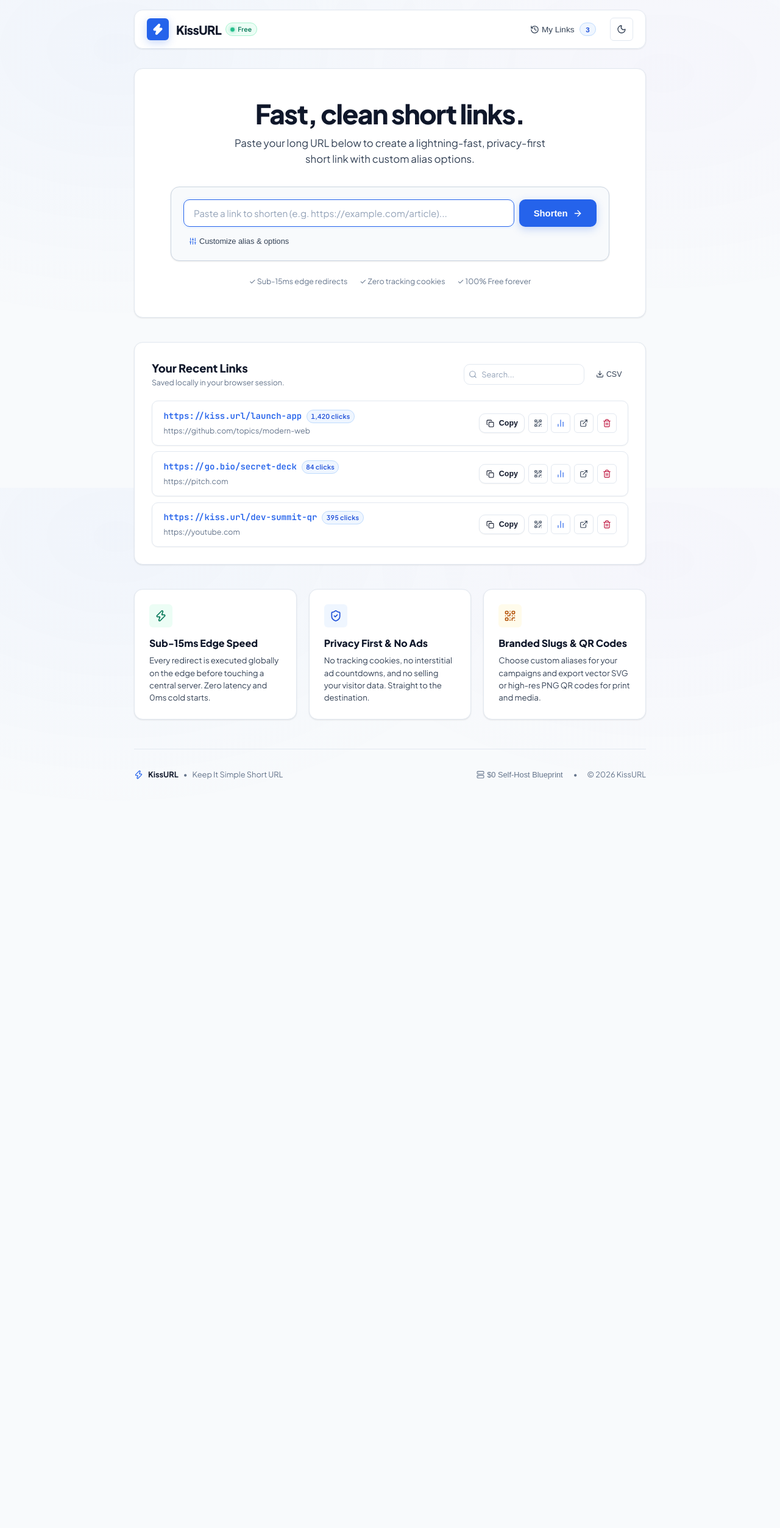
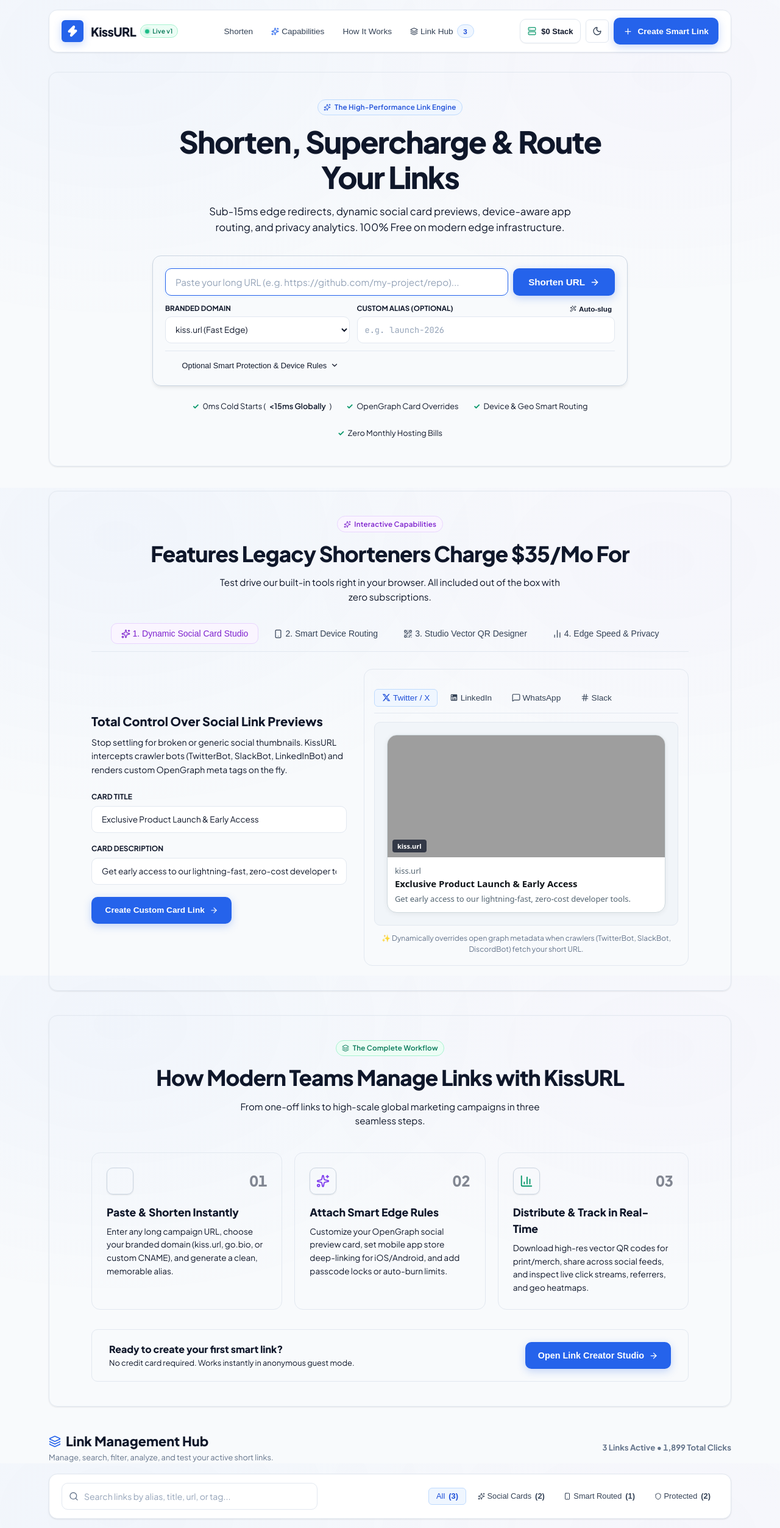
Before and after one commit to abhijeetbafna/kiss-url, a React (Vite) app: page / in a window 1280 px wide. Shown: the top 2506 px of the page at 61% size. Before the commit the page ends 1329 px from the top, so only its background shows below. Built offline with nearby package versions, Linux system fonts and the light colour scheme; grey boxes are pictures that could not be loaded.

Commit message:
feat: complete product with contextual information architecture, all features preserved, and unified design system

```diff
--- a/src/App.jsx
+++ b/src/App.jsx
@@ -1,16 +1,20 @@
 import React, { useState, useEffect } from 'react';
 import Navbar from './components/Navbar';
-import ShortenerHero from './components/ShortenerHero';
-import RecentLinks from './components/RecentLinks';
+import LandingHero from './components/LandingHero';
+import ProductDemos from './components/ProductDemos';
+import WorkflowSection from './components/WorkflowSection';
+import LinkList from './components/LinkList';
 import TrustFeatures from './components/TrustFeatures';
 import Footer from './components/Footer';
 
+import LinkCreatorModal from './components/LinkCreatorModal';
 import QRCodeModal from './components/QRCodeModal';
 import AnalyticsModal from './components/AnalyticsModal';
-import LinkCreatorModal from './components/LinkCreatorModal';
+import SimulatorModal from './components/SimulatorModal';
 import ZeroCostDeployModal from './components/ZeroCostDeployModal';
 
 import { getStoredLinks, createLink, deleteLink } from './services/storageService';
+import { Layers } from 'lucide-react';
 
 export default function App() {
   const [links, setLinks] = useState([]);
@@ -20,10 +24,12 @@
     return localStorage.getItem('kissurl_theme') || 'light';
   });
 
-  // Modal controllers
+  // Modal states for deep specialized tools
+  const [isCreateModalOpen, setIsCreateModalOpen] = useState(false);
+  const [createInitialData, setCreateInitialData] = useState(null);
   const [activeQRLink, setActiveQRLink] = useState(null);
   const [activeAnalyticsLink, setActiveAnalyticsLink] = useState(null);
-  const [customizeModalLink, setCustomizeModalLink] = useState(null);
+  const [activeSimulatorLink, setActiveSimulatorLink] = useState(null);
   const [isDeployModalOpen, setIsDeployModalOpen] = useState(false);
 
   useEffect(() => {
@@ -44,6 +50,8 @@
     loadData();
   }, []);
 
+  const totalClicks = links.reduce((sum, l) => sum + (l.clicks || 0), 0);
+
   const handleLinkCreated = (newLinkData) => {
     const created = createLink(newLinkData);
     loadData();
@@ -51,53 +59,96 @@
   };
 
   const handleDelete = (id) => {
-    if (window.confirm('Delete this short link from your history?')) {
+    if (window.confirm('Delete this short link from your repository?')) {
       deleteLink(id);
       loadData();
     }
   };
 
-  const scrollToHistory = () => {
-    const el = document.getElementById('recent-links-section');
-    if (el) {
-      el.scrollIntoView({ behavior: 'smooth' });
-    }
-  };
-
   return (
-    <div style={{ maxWidth: '880px', margin: '0 auto', padding: '1rem 1.25rem 3rem' }}>
-      {/* 1. Minimal Public Navigation */}
+    <div style={{ maxWidth: '1160px', margin: '0 auto', padding: '1rem 1.25rem 4rem' }}>
+      {/* 1. Global Navigation Bar with feature jumps & theme toggle */}
       <Navbar
         theme={theme}
         onToggleTheme={toggleTheme}
-        recentCount={links.length}
-        onScrollToHistory={scrollToHistory}
+        onOpenCreateModal={() => {
+          setCreateInitialData(null);
+          setIsCreateModalOpen(true);
+        }}
+        onOpenDeployModal={() => setIsDeployModalOpen(true)}
+        totalLinks={links.length}
       />
 
-      {/* 2. Primary Hero Shortening Interaction */}
-      <ShortenerHero
+      {/* 2. Primary Hero Shortener: Input -> Validate -> Shorten -> Prominent Result Card */}
+      <LandingHero
         onLinkCreated={handleLinkCreated}
         onOpenQR={(link) => setActiveQRLink(link)}
-        onOpenCustomizeModal={(link) => setCustomizeModalLink(link)}
+        onOpenSimulator={(link) => setActiveSimulatorLink(link)}
+        onOpenStudioModal={(link) => {
+          setCreateInitialData(link);
+          setIsCreateModalOpen(true);
+        }}
       />
 
-      {/* 3. Subordinated Recent Links (History) */}
-      <RecentLinks
-        links={links}
-        onDelete={handleDelete}
-        onOpenQR={(link) => setActiveQRLink(link)}
-        onOpenAnalytics={(link) => setActiveAnalyticsLink(link)}
+      {/* 3. Live Capabilities & Interactive Demos (Social Card, Device Routing, Vector QR, Edge Speed) */}
+      <ProductDemos
+        onOpenCreateModal={() => {
+          setCreateInitialData(null);
+          setIsCreateModalOpen(true);
+        }}
       />
 
-      {/* 4. Quiet Trust & Capability Highlights */}
+      {/* 4. Complete End-to-End Workflow Section */}
+      <WorkflowSection
+        onOpenCreateModal={() => {
+          setCreateInitialData(null);
+          setIsCreateModalOpen(true);
+        }}
+      />
+
+      {/* 5. Full Link Management Hub (Search, Filters, Tags, Tabular Clicks, QR, Analytics, Simulator) */}
+      <main id="hub-section" style={{ marginBottom: '2.5rem' }}>
+        <div style={{ display: 'flex', justifyContent: 'space-between', alignItems: 'center', marginBottom: '1rem', flexWrap: 'wrap', gap: '0.75rem' }}>
+          <div>
+            <h2 style={{ fontSize: '1.35rem', fontWeight: '800', color: 'var(--text-primary)', display: 'flex', alignItems: 'center', gap: '0.5rem' }}>
+              <Layers size={20} color="var(--accent-primary)" /> Link Management Hub
+            </h2>
+            <p style={{ fontSize: '0.8rem', color: 'var(--text-muted)' }}>
+              Manage, search, filter, analyze, and test your active short links.
+            </p>
+          </div>
+          <span className="tabular-nums" style={{ fontSize: '0.825rem', color: 'var(--text-muted)', fontWeight: '700' }}>
+            {links.length} Links Active • {totalClicks.toLocaleString()} Total Clicks
+          </span>
+        </div>
+
+        <LinkList
+          links={links}
+          onDelete={handleDelete}
+          onOpenQR={(link) => setActiveQRLink(link)}
+          onOpenAnalytics={(link) => setActiveAnalyticsLink(link)}
+          onOpenSimulator={(link) => setActiveSimulatorLink(link)}
+        />
+      </main>
+
+      {/* 6. Authentic Value & Privacy Pillars */}
       <TrustFeatures />
 
-      {/* 5. Clean Footer */}
+      {/* 7. Comprehensive Footer with System Status & Data Portability */}
       <Footer
         onOpenDeployModal={() => setIsDeployModalOpen(true)}
+        totalLinks={links.length}
+        totalClicks={totalClicks}
       />
 
-      {/* Specialized Modals (Contextual) */}
+      {/* 8. Specialized Studio Modals (All intact and functional) */}
+      <LinkCreatorModal
+        isOpen={isCreateModalOpen}
+        onClose={() => setIsCreateModalOpen(false)}
+        onLinkCreated={handleLinkCreated}
+        initialData={createInitialData}
+      />
+
       {activeQRLink && (
         <QRCodeModal
           link={activeQRLink}
@@ -113,12 +164,10 @@
         />
       )}
 
-      {customizeModalLink && (
-        <LinkCreatorModal
-          isOpen={Boolean(customizeModalLink)}
-          onClose={() => setCustomizeModalLink(null)}
-          onLinkCreated={handleLinkCreated}
-          initialData={customizeModalLink}
+      {activeSimulatorLink && (
+        <SimulatorModal
+          link={activeSimulatorLink}
+          onClose={() => setActiveSimulatorLink(null)}
         />
       )}
 
--- a/src/components/Navbar.jsx
+++ b/src/components/Navbar.jsx
@@ -1,7 +1,14 @@
 import React from 'react';
-import { Zap, Sun, Moon, History } from 'lucide-react';
+import { Zap, Plus, Sun, Moon, Server, Layers, Sparkles, BarChart2 } from 'lucide-react';
 
-export default function Navbar({ theme, onToggleTheme, recentCount, onScrollToHistory }) {
+export default function Navbar({ theme, onToggleTheme, onOpenCreateModal, onOpenDeployModal, totalLinks }) {
+  const scrollToSection = (id) => {
+    const el = document.getElementById(id);
+    if (el) {
+      el.scrollIntoView({ behavior: 'smooth' });
+    }
+  };
+
   return (
     <header
       className="surface-card"
@@ -21,9 +28,9 @@
       aria-label="Main Navigation"
     >
       {/* Brand Logo & Tagline */}
-      <a
-        href="/"
-        style={{ display: 'flex', alignItems: 'center', gap: '0.75rem', textDecoration: 'none' }}
+      <div
+        style={{ display: 'flex', alignItems: 'center', gap: '0.75rem', cursor: 'pointer' }}
+        onClick={() => scrollToSection('hero-section')}
       >
         <div style={{
           width: '36px',
@@ -44,23 +51,54 @@
               KissURL
             </span>
             <span className="badge badge-success" style={{ fontSize: '0.65rem', padding: '0.1rem 0.45rem' }}>
-              <span className="pulse-indicator" /> Free
+              <span className="pulse-indicator" /> Live v1
             </span>
           </div>
         </div>
-      </a>
+      </div>
 
-      {/* Right Controls */}
-      <div style={{ display: 'flex', alignItems: 'center', gap: '0.6rem' }}>
-        {recentCount > 0 && (
-          <button
-            onClick={onScrollToHistory}
-            className="btn-ghost"
-            style={{ fontSize: '0.85rem', color: 'var(--text-secondary)' }}
-          >
-            <History size={15} /> My Links <span className="tabular-nums badge badge-info" style={{ marginLeft: '4px' }}>{recentCount}</span>
-          </button>
-        )}
+      {/* Nav Links */}
+      <div style={{ display: 'flex', gap: '0.25rem', alignItems: 'center', flexWrap: 'wrap' }} className="nav-desktop-links">
+        <button
+          onClick={() => scrollToSection('hero-section')}
+          className="btn-ghost"
+          style={{ fontSize: '0.85rem' }}
+        >
+          Shorten
+        </button>
+        <button
+          onClick={() => scrollToSection('demos-section')}
+          className="btn-ghost"
+          style={{ fontSize: '0.85rem' }}
+        >
+          <Sparkles size={13} color="var(--accent-primary)" /> Capabilities
+        </button>
+        <button
+          onClick={() => scrollToSection('workflow-section')}
+          className="btn-ghost"
+          style={{ fontSize: '0.85rem' }}
+        >
+          How It Works
+        </button>
+        <button
+          onClick={() => scrollToSection('hub-section')}
+          className="btn-ghost"
+          style={{ fontSize: '0.85rem' }}
+        >
+          <Layers size={13} /> Link Hub <span className="tabular-nums badge badge-info" style={{ marginLeft: '2px' }}>{totalLinks}</span>
+        </button>
+      </div>
+
+      {/* Right Actions & Theme Toggle */}
+      <div style={{ display: 'flex', alignItems: 'center', gap: '0.5rem' }}>
+        <button
+          onClick={onOpenDeployModal}
+          className="btn-secondary"
+          style={{ fontSize: '0.8rem', padding: '0.4rem 0.75rem' }}
+          title="$0/month Self-Host Blueprint"
+        >
+          <Server size={14} color="#059669" /> $0 Stack
+        </button>
 
         <button
           onClick={onToggleTheme}
@@ -70,6 +108,14 @@
         >
           {theme === 'light' ? <Moon size={16} /> : <Sun size={16} />}
         </button>
+
+        <button
+          onClick={onOpenCreateModal}
+          className="btn-primary"
+          style={{ fontSize: '0.85rem', padding: '0.45rem 0.95rem' }}
+        >
+          <Plus size={15} /> Create Smart Link
+        </button>
       </div>
     </header>
   );
```
Also changed, not shown: 1 other file (tests, documents, lock files or other folders).
